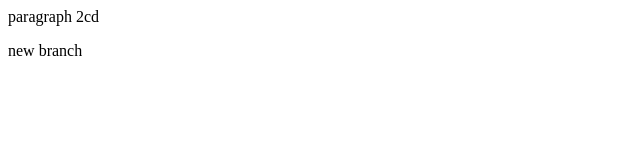
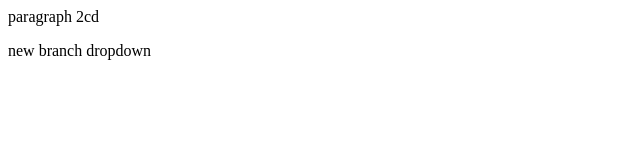
Before and after one commit to student-tech123/localrepo, a plain HTML site: page index.html in a window 1280 px wide. Shown: the full height of the page, 0-640 px from the left. Drawn offline with Linux system fonts and the light colour scheme.

Commit message:
adding dropdown

```diff
--- a/index.html
+++ b/index.html
@@ -1,2 +1,2 @@
 <p>paragraph 2cd</p>
-<p>new branch</p>
+<p>new branch dropdown</p>
```
